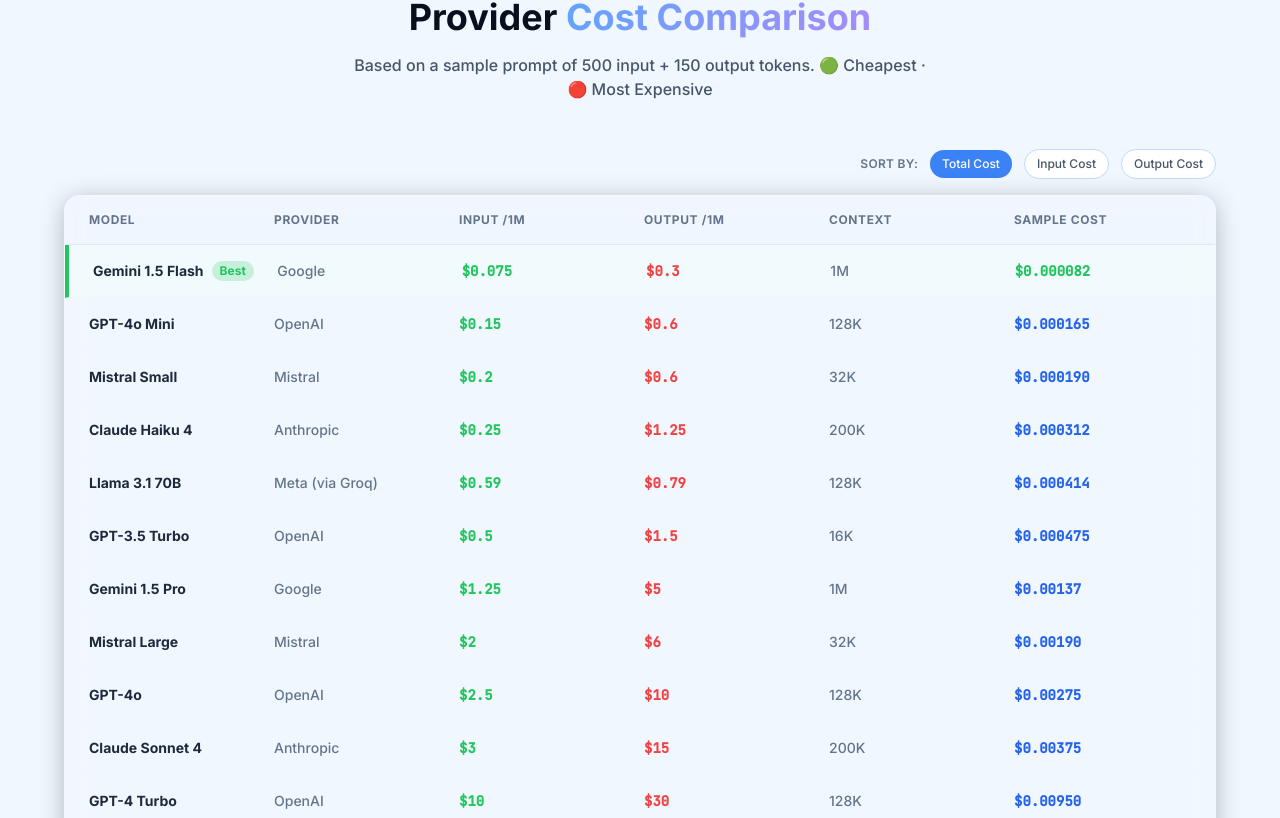
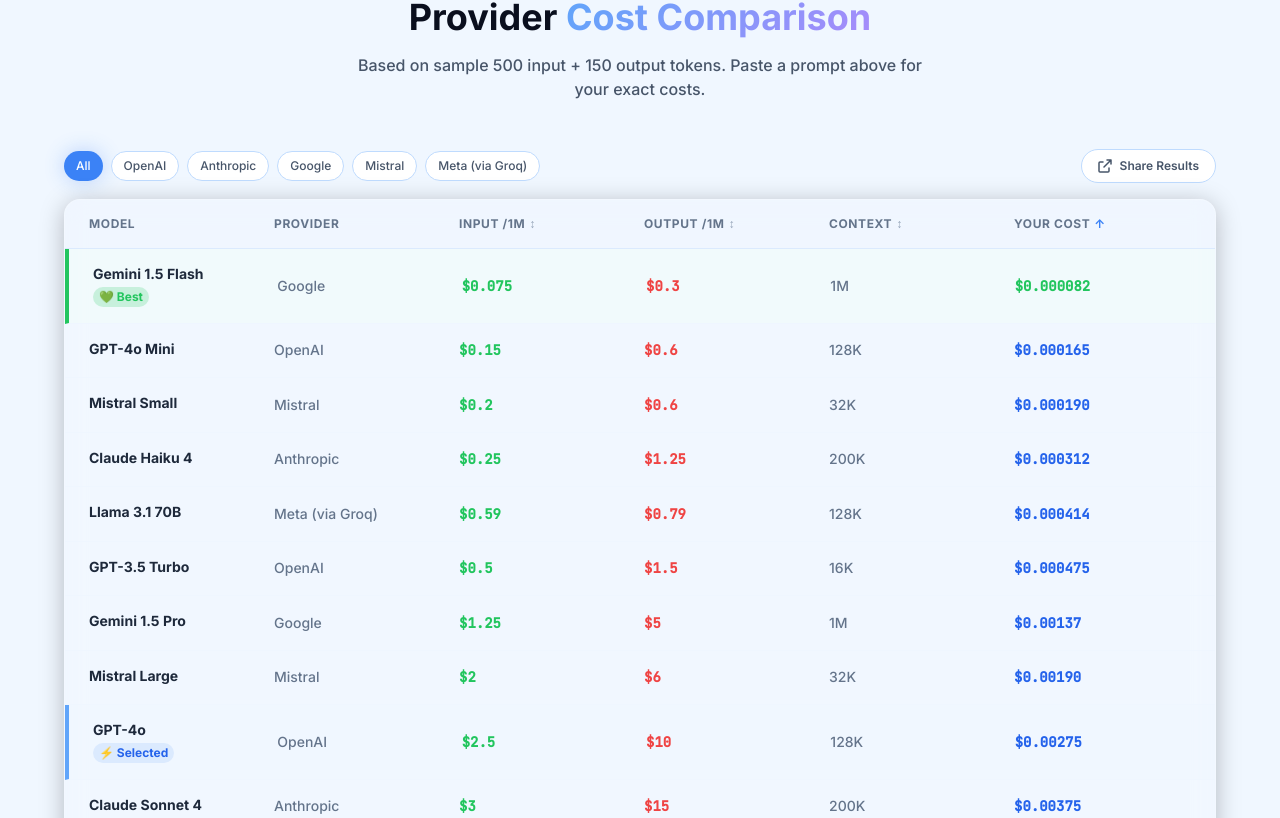
Before and after one commit to collins911911/token-estimator, a React (Vite) app: page / in a window 1280 px wide. Shown: the part 1962-2780 px from the top of the page. Built offline with nearby package versions, Linux system fonts and the light colour scheme.

Commit message:
phase 5 complete - live comparison table, sorting, filtering, shareable URL

```diff
--- a/src/components/ComparisonTable.tsx
+++ b/src/components/ComparisonTable.tsx
@@ -1,119 +1,239 @@
-import React, { useState } from 'react'
-import { AI_MODELS } from '../constants/models'
+import React, { useState, useMemo } from 'react'
+import { useTokenCalculator } from '../hooks/useTokenCalculator'
+import { AI_MODELS, PROVIDERS } from '../constants/models'
 import { formatCost } from '../utils/tokenizer'
 import { calculateCost, getCheapestModel, getMostExpensiveModel } from '../utils/calculator'
+import { encodeStateToURL, copyToClipboard } from '../utils/share'
+import type { AIModel } from '../types/models'
 
-const SAMPLE_INPUT_TOKENS = 500
-const SAMPLE_OUTPUT_TOKENS = 150
+type SortKey = 'total' | 'input' | 'output' | 'context'
+type SortDir = 'asc' | 'desc'
+
+const CONTEXT_TO_NUM: Record<string, number> = {
+  '16K': 16000,
+  '32K': 32000,
+  '128K': 128000,
+  '200K': 200000,
+  '1M': 1000000,
+}
 
 function ComparisonTable(): React.ReactElement {
-  const [sortBy, setSortBy] = useState<'input' | 'output' | 'total'>('total')
+  const { state, selectedModel } = useTokenCalculator()
 
-  const cheapestId = getCheapestModel(AI_MODELS, SAMPLE_INPUT_TOKENS, SAMPLE_OUTPUT_TOKENS)
-  const expensiveId = getMostExpensiveModel(AI_MODELS, SAMPLE_INPUT_TOKENS, SAMPLE_OUTPUT_TOKENS)
+  const [sortKey, setSortKey] = useState<SortKey>('total')
+  const [sortDir, setSortDir] = useState<SortDir>('asc')
+  const [activeProvider, setActiveProvider] = useState<string>('All')
+  const [copied, setCopied] = useState<boolean>(false)
 
-  const sortedModels = [...AI_MODELS].sort((a, b) => {
-    if (sortBy === 'input') return a.pricing.inputPricePer1M - b.pricing.inputPricePer1M
-    if (sortBy === 'output') return a.pricing.outputPricePer1M - b.pricing.outputPricePer1M
-    const costA = calculateCost(SAMPLE_INPUT_TOKENS, SAMPLE_OUTPUT_TOKENS, a, 1).singleRequestCost
-    const costB = calculateCost(SAMPLE_INPUT_TOKENS, SAMPLE_OUTPUT_TOKENS, b, 1).singleRequestCost
-    return costA - costB
+  const inputTokens = state.tokenResult?.inputTokens ?? 500
+  const outputTokens = state.tokenResult?.outputTokens ?? 150
+
+  const cheapestId = getCheapestModel(AI_MODELS, inputTokens, outputTokens)
+  const expensiveId = getMostExpensiveModel(AI_MODELS, inputTokens, outputTokens)
+
+  const filteredAndSorted = useMemo<AIModel[]>(() => {
+    const models = activeProvider === 'All'
+      ? [...AI_MODELS]
+      : AI_MODELS.filter(m => m.provider === activeProvider)
+
+    models.sort((a, b) => {
+      let valA = 0
+      let valB = 0
+
+      if (sortKey === 'input') {
+        valA = a.pricing.inputPricePer1M
+        valB = b.pricing.inputPricePer1M
+      } else if (sortKey === 'output') {
+        valA = a.pricing.outputPricePer1M
+        valB = b.pricing.outputPricePer1M
+      } else if (sortKey === 'context') {
+        valA = CONTEXT_TO_NUM[a.contextWindow] ?? 0
+        valB = CONTEXT_TO_NUM[b.contextWindow] ?? 0
+      } else {
+        valA = calculateCost(inputTokens, outputTokens, a, 1).singleRequestCost
+        valB = calculateCost(inputTokens, outputTokens, b, 1).singleRequestCost
+      }
+
+      return sortDir === 'asc' ? valA - valB : valB - valA
     })
+
+    return models
+  }, [sortKey, sortDir, activeProvider, inputTokens, outputTokens])
+
+  function handleSort(key: SortKey) {
+    if (key === sortKey) {
+      setSortDir(prev => (prev === 'asc' ? 'desc' : 'asc'))
+    } else {
+      setSortKey(key)
+      setSortDir('asc')
+    }
+  }
+
+  async function handleShare() {
+    const url = encodeStateToURL({
+      prompt: state.prompt,
+      modelId: selectedModel.id,
+      requestsPerDay: state.requestsPerDay,
+    })
+    const success = await copyToClipboard(url)
+    if (success) {
+      setCopied(true)
+      setTimeout(() => setCopied(false), 2500)
+    }
+  }
+
+  function SortIcon({ col }: { col: SortKey }) {
+    if (sortKey !== col) return <span className="text-slate-400 text-xs ml-1">↕</span>
+    return <span className="text-primary-500 text-xs ml-1">{sortDir === 'asc' ? '↑' : '↓'}</span>
+  }
 
   return (
     <section id="compare" className="py-20 px-4">
       <div className="max-w-6xl mx-auto">
-        {/* Header */}
+
         <div className="text-center mb-12">
           <h2 className="text-3xl md:text-4xl font-bold mb-4">
             Provider <span className="text-gradient">Cost Comparison</span>
           </h2>
           <p className="text-slate-600 max-w-xl mx-auto font-medium">
-            Based on a sample prompt of {SAMPLE_INPUT_TOKENS} input + {SAMPLE_OUTPUT_TOKENS} output tokens.
-            🟢 Cheapest · 🔴 Most Expensive
+            {state.tokenResult
+              ? `Based on your prompt — ${inputTokens} input + ${outputTokens} output tokens`
+              : 'Based on sample 500 input + 150 output tokens. Paste a prompt above for your exact costs.'}
           </p>
         </div>
 
-        {/* Sort Controls */}
-        <div className="flex items-center gap-3 mb-4 justify-end">
-          <span className="text-xs text-slate-500 font-semibold uppercase tracking-wide">Sort by:</span>
-          {(['total', 'input', 'output'] as const).map(option => (
+        <div className="flex flex-col sm:flex-row items-start sm:items-center justify-between gap-4 mb-4">
+          <div className="flex flex-wrap gap-2">
+            {['All', ...PROVIDERS].map(provider => (
               <button
-              key={option}
-              onClick={() => setSortBy(option)}
-              className={`text-xs px-3 py-1.5 rounded-full font-medium transition-all ${
-                sortBy === option
-                  ? 'bg-primary-500 text-white'
+                key={provider}
+                onClick={() => setActiveProvider(provider)}
+                className={`text-xs px-3 py-1.5 rounded-full font-medium transition-all duration-200 ${
+                  activeProvider === provider
+                    ? 'bg-primary-500 text-white shadow-glow'
                     : 'bg-white border border-blue-200 text-slate-600 hover:border-primary-400'
                 }`}
               >
-              {option.charAt(0).toUpperCase() + option.slice(1)} Cost
+                {provider}
               </button>
             ))}
           </div>
 
-        {/* Table */}
+          <button
+            onClick={handleShare}
+            className={`flex items-center gap-2 text-xs px-4 py-2 rounded-full font-semibold transition-all duration-200 ${
+              copied
+                ? 'bg-success text-white'
+                : 'bg-white border border-blue-200 text-slate-600 hover:border-primary-400 hover:text-primary-600'
+            }`}
+          >
+            {copied ? (
+              <>✅ Link Copied!</>
+            ) : (
+              <>
+                <svg width="14" height="14" viewBox="0 0 14 14" fill="none">
+                  <path
+                    d="M9 1H13V5M13 1L6 8M5 3H2C1.45 3 1 3.45 1 4V12C1 12.55 1.45 13 2 13H10C10.55 13 11 12.55 11 12V9"
+                    stroke="currentColor"
+                    strokeWidth="1.5"
+                    strokeLinecap="round"
+                    strokeLinejoin="round"
+                  />
+                </svg>
+                Share Results
+              </>
+            )}
+          </button>
+        </div>
+
         <div className="glass-card overflow-hidden">
-          {/* Table Header */}
-          <div className="grid grid-cols-6 gap-2 px-6 py-4 border-b border-blue-100 bg-blue-50/50">
-            {['Model', 'Provider', 'Input /1M', 'Output /1M', 'Context', 'Sample Cost'].map(col => (
-              <div key={col} className="text-xs font-bold text-slate-500 uppercase tracking-wider">
-                {col}
+          <div className="grid grid-cols-6 gap-2 px-6 py-4 border-b border-blue-100 bg-blue-50/60">
+            {[
+              { label: 'Model', key: null },
+              { label: 'Provider', key: null },
+              { label: 'Input /1M', key: 'input' as SortKey },
+              { label: 'Output /1M', key: 'output' as SortKey },
+              { label: 'Context', key: 'context' as SortKey },
+              { label: 'Your Cost', key: 'total' as SortKey },
+            ].map(col => (
+              <div
+                key={col.label}
+                onClick={() => col.key && handleSort(col.key)}
+                className={`text-xs font-bold text-slate-500 uppercase tracking-wider flex items-center ${
+                  col.key ? 'cursor-pointer hover:text-primary-600 transition-colors select-none' : ''
+                }`}
+              >
+                {col.label}
+                {col.key && <SortIcon col={col.key} />}
               </div>
             ))}
           </div>
 
-          {/* Table Rows */}
-          {sortedModels.map(row => {
-            const sampleCost = calculateCost(
-              SAMPLE_INPUT_TOKENS,
-              SAMPLE_OUTPUT_TOKENS,
-              row,
-              1
-            ).singleRequestCost
-
+          {filteredAndSorted.length === 0 ? (
+            <div className="px-6 py-10 text-center text-slate-400 font-medium">
+              No models found for this provider.
+            </div>
+          ) : (
+            filteredAndSorted.map(row => {
+              const sampleCost = calculateCost(inputTokens, outputTokens, row, 1).singleRequestCost
               const isCheapest = row.id === cheapestId
               const isExpensive = row.id === expensiveId
+              const isSelected = row.id === selectedModel.id
 
               return (
                 <div
                   key={row.id}
-                className={`grid grid-cols-6 gap-2 px-6 py-4 border-b border-blue-50 last:border-0 transition-colors hover:bg-blue-50/40 ${
-                  isCheapest ? 'border-l-4 border-l-success bg-green-50/30' : ''
-                } ${isExpensive ? 'border-l-4 border-l-danger bg-red-50/20' : ''}`}
+                  className={`grid grid-cols-6 gap-2 px-6 py-4 border-b border-blue-50 last:border-0 transition-all duration-200 hover:bg-blue-50/40
+                    ${isCheapest ? 'border-l-4 border-l-success bg-green-50/30' : ''}
+                    ${isExpensive ? 'border-l-4 border-l-danger bg-red-50/20' : ''}
+                    ${isSelected && !isCheapest && !isExpensive ? 'border-l-4 border-l-primary-400 bg-blue-50/30' : ''}
+                  `}
                 >
-                <div className="flex items-center gap-2 flex-wrap">
-                  <span className="text-sm font-bold text-slate-800">{row.name}</span>
+                  <div className="flex flex-col gap-1">
+                    <span className="text-sm font-bold text-slate-800 leading-tight">{row.name}</span>
+                    <div className="flex flex-wrap gap-1">
                       {isCheapest && (
-                    <span className="text-xs bg-success/20 text-success px-2 py-0.5 rounded-full font-bold">
-                      Best
-                    </span>
+                        <span className="text-xs bg-success/20 text-success px-1.5 py-0.5 rounded-full font-bold">💚 Best</span>
                       )}
                       {isExpensive && (
-                    <span className="text-xs bg-danger/20 text-danger px-2 py-0.5 rounded-full font-bold">
-                      Priciest
-                    </span>
+                        <span className="text-xs bg-danger/20 text-danger px-1.5 py-0.5 rounded-full font-bold">🔴 Priciest</span>
+                      )}
+                      {isSelected && (
+                        <span className="text-xs bg-primary-100 text-primary-600 px-1.5 py-0.5 rounded-full font-bold">⚡ Selected</span>
                       )}
                     </div>
-                <div className="text-sm text-slate-500 font-medium">{row.provider}</div>
-                <div className="text-sm font-mono font-bold text-success">
-                  ${row.pricing.inputPricePer1M}
                   </div>
-                <div className="text-sm font-mono font-bold text-danger">
-                  ${row.pricing.outputPricePer1M}
-                </div>
-                <div className="text-sm text-slate-500 font-medium">{row.contextWindow}</div>
-                <div className={`text-sm font-mono font-bold ${isCheapest ? 'text-success' : isExpensive ? 'text-danger' : 'text-primary-600'}`}>
+                  <div className="text-sm text-slate-500 font-medium flex items-center">{row.provider}</div>
+                  <div className="text-sm font-mono font-bold text-success flex items-center">${row.pricing.inputPricePer1M}</div>
+                  <div className="text-sm font-mono font-bold text-danger flex items-center">${row.pricing.outputPricePer1M}</div>
+                  <div className="text-sm text-slate-500 font-medium flex items-center">{row.contextWindow}</div>
+                  <div className={`text-sm font-mono font-bold flex items-center ${
+                    isCheapest ? 'text-success' : isExpensive ? 'text-danger' : 'text-primary-600'
+                  }`}>
                     {formatCost(sampleCost)}
                   </div>
                 </div>
               )
-          })}
+            })
+          )}
         </div>
 
-        <p className="text-center text-xs text-slate-400 mt-4 font-medium">
-          * Prices per million tokens. Always verify on provider pricing pages as rates change.
+        <div className="flex flex-wrap items-center justify-between gap-3 mt-4">
+          <div className="flex flex-wrap items-center gap-4">
+            <span className="flex items-center gap-1.5 text-xs text-slate-500">
+              <span className="w-3 h-3 rounded-full bg-success inline-block" /> Cheapest
+            </span>
+            <span className="flex items-center gap-1.5 text-xs text-slate-500">
+              <span className="w-3 h-3 rounded-full bg-danger inline-block" /> Most expensive
+            </span>
+            <span className="flex items-center gap-1.5 text-xs text-slate-500">
+              <span className="w-3 h-3 rounded-full bg-primary-400 inline-block" /> Selected
+            </span>
+          </div>
+          <p className="text-xs text-slate-400 font-medium">
+            * Click column headers to sort. Verify prices on provider pages.
           </p>
+        </div>
       </div>
     </section>
   )
--- a/src/hooks/useTokenCalculator.ts
+++ b/src/hooks/useTokenCalculator.ts
@@ -3,14 +3,17 @@
 import { AI_MODELS, DEFAULT_MODEL_ID } from '../constants/models'
 import { estimateTokens, estimateOutputTokens } from '../utils/tokenizer'
 import { calculateCost } from '../utils/calculator'
+import { decodeStateFromURL } from '../utils/share'
 
 const DEBOUNCE_MS = 300
 
 export function useTokenCalculator() {
+  const urlState = decodeStateFromURL()
+
   const [state, setState] = useState<CalculatorState>({
-    prompt: '',
-    selectedModelId: DEFAULT_MODEL_ID,
-    requestsPerDay: 1000,
+    prompt: urlState?.prompt ?? '',
+    selectedModelId: urlState?.modelId ?? DEFAULT_MODEL_ID,
+    requestsPerDay: urlState?.requestsPerDay ?? 1000,
     tokenResult: null,
     costResult: null,
     isCalculating: false,
@@ -18,9 +21,18 @@
 
   const debounceTimer = useRef<ReturnType<typeof setTimeout> | null>(null)
 
-  const calculate = useCallback((prompt: string, modelId: string, requestsPerDay: number) => {
+  const calculate = useCallback((
+    prompt: string,
+    modelId: string,
+    requestsPerDay: number
+  ) => {
     if (!prompt.trim()) {
-      setState(prev => ({ ...prev, tokenResult: null, costResult: null, isCalculating: false }))
+      setState(prev => ({
+        ...prev,
+        tokenResult: null,
+        costResult: null,
+        isCalculating: false,
+      }))
       return
     }
 
@@ -37,7 +49,12 @@
       characters: prompt.length,
     }
 
-    const costResult: CostResult = calculateCost(inputTokens, outputTokens, model, requestsPerDay)
+    const costResult: CostResult = calculateCost(
+      inputTokens,
+      outputTokens,
+      model,
+      requestsPerDay
+    )
 
     setState(prev => ({
       ...prev,
@@ -47,7 +64,6 @@
     }))
   }, [])
 
-  // Debounced calculation triggered on prompt change
   useEffect(() => {
     if (debounceTimer.current) clearTimeout(debounceTimer.current)
 
@@ -67,6 +83,12 @@
     }
   }, [state.prompt, state.selectedModelId, state.requestsPerDay, calculate])
 
+  useEffect(() => {
+    if (urlState?.prompt) {
+      calculate(urlState.prompt, urlState.modelId, urlState.requestsPerDay)
+    }
+  }, [])
+
   const setPrompt = useCallback((prompt: string) => {
     setState(prev => ({ ...prev, prompt }))
   }, [])
@@ -80,7 +102,13 @@
   }, [])
 
   const clearPrompt = useCallback(() => {
-    setState(prev => ({ ...prev, prompt: '', tokenResult: null, costResult: null }))
+    setState(prev => ({
+      ...prev,
+      prompt: '',
+      tokenResult: null,
+      costResult: null,
+    }))
+    window.history.replaceState({}, '', window.location.pathname)
   }, [])
 
   const selectedModel = AI_MODELS.find(m => m.id === state.selectedModelId) ?? AI_MODELS[0]
--- /dev/null
+++ b/src/utils/share.ts
@@ -0,0 +1,42 @@
+export interface ShareableState {
+  prompt: string
+  modelId: string
+  requestsPerDay: number
+}
+
+export function encodeStateToURL(state: ShareableState): string {
+  const params = new URLSearchParams({
+    p: btoa(encodeURIComponent(state.prompt)),
+    m: state.modelId,
+    r: state.requestsPerDay.toString(),
+  })
+  return `${window.location.origin}${window.location.pathname}?${params.toString()}#tool`
+}
+
+export function decodeStateFromURL(): ShareableState | null {
+  try {
+    const params = new URLSearchParams(window.location.search)
+    const p = params.get('p')
+    const m = params.get('m')
+    const r = params.get('r')
+
+    if (!p || !m || !r) return null
+
+    return {
+      prompt: decodeURIComponent(atob(p)),
+      modelId: m,
+      requestsPerDay: parseInt(r, 10),
+    }
+  } catch {
+    return null
+  }
+}
+
+export async function copyToClipboard(text: string): Promise<boolean> {
+  try {
+    await navigator.clipboard.writeText(text)
+    return true
+  } catch {
+    return false
+  }
+}
```
Lines whose indentation alone changed are shown as unchanged.
